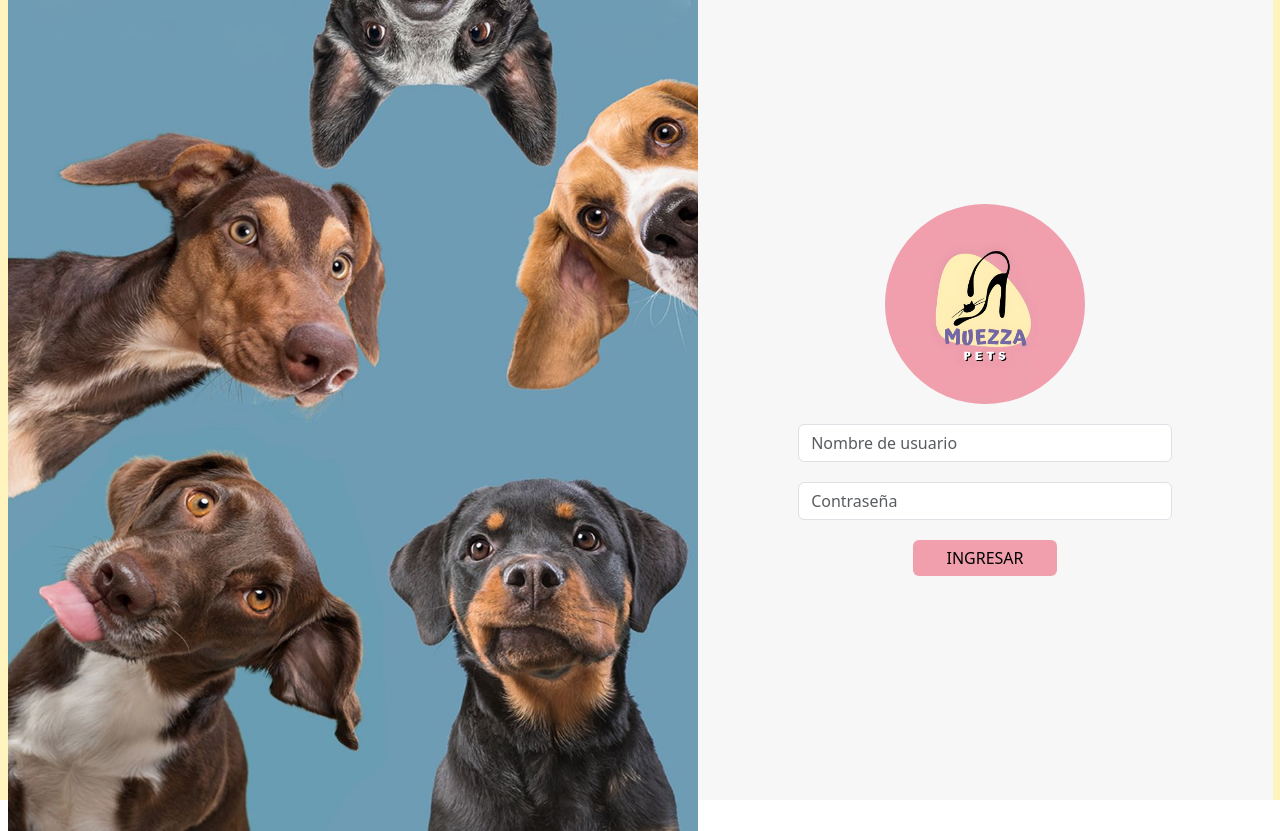
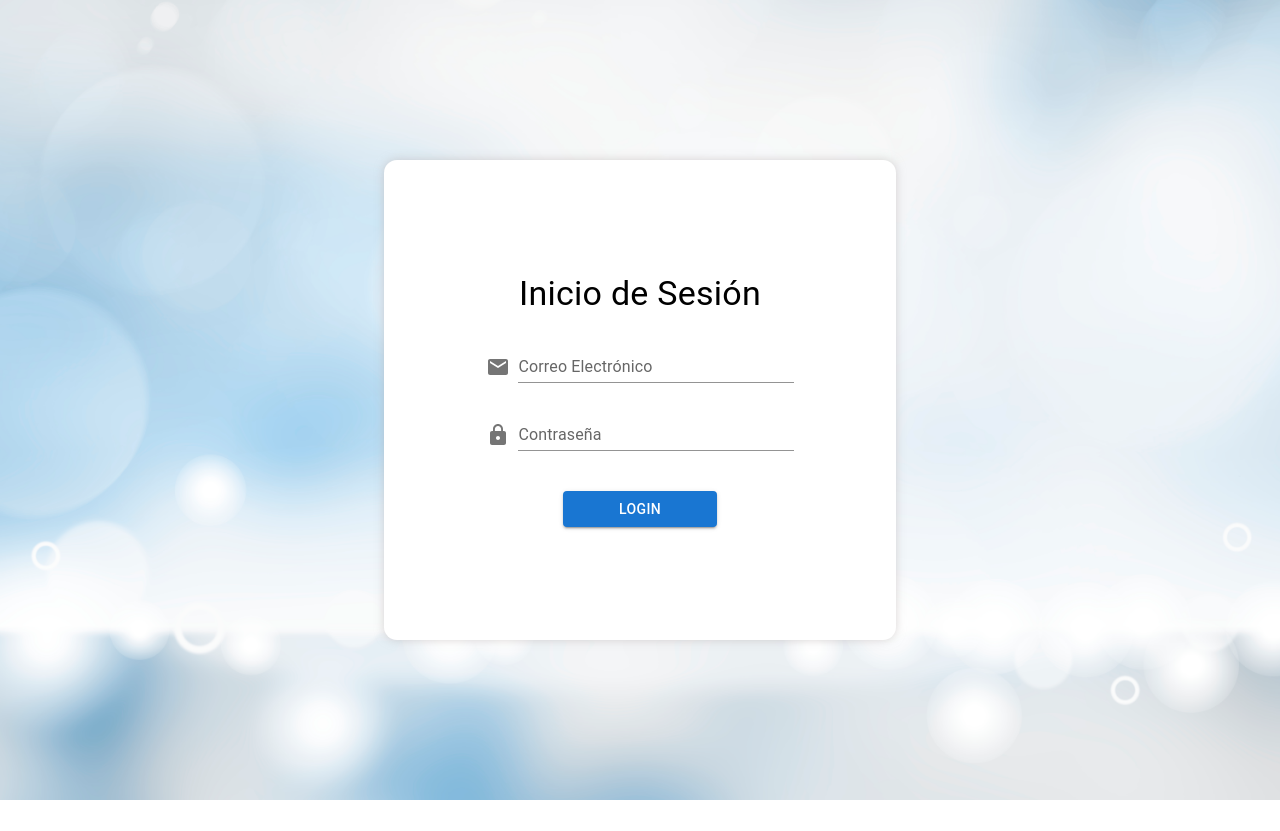
Before and after one commit to pavas0921/petshop-frontend, a React (Vite) app: page /login in a window 1280 px wide. After the commit the page ends 800 px from the top, so only its background shows below. Built offline with nearby package versions, Linux system fonts and the light colour scheme; a web font is replaced by a local one.

Commit message:
se implementa vista login

```diff
--- a/src/App.module.scss
+++ b/src/App.module.scss
@@ -6,17 +6,14 @@
 
 .div_main {
   width: 100%;
-  height: auto;
   display: flex;
   justify-content: center;
   align-items: center;
-  background-color: #fff4bd;
 
   @media (max-width: 820px) {
     width: 100%;
     display: flex;
     justify-content: center;
     align-items: center;
-    background-color: #fff4bd;
   }
 }
--- a/src/components/Login/LoginForm.jsx
+++ b/src/components/Login/LoginForm.jsx
@@ -1,6 +1,14 @@
 import React, { useEffect, useState } from "react";
-import { Form } from "react-bootstrap";
-import Button from "react-bootstrap/Button";
+import { Box, Typography } from "@mui/material";
+import Button from "@mui/material/Button";
+import LockIcon from "@mui/icons-material/Lock";
+import MailIcon from "@mui/icons-material/Mail";
+import Input from "@mui/material/Input";
+import InputLabel from "@mui/material/InputLabel";
+import InputAdornment from "@mui/material/InputAdornment";
+import FormControl from "@mui/material/FormControl";
+import TextField from "@mui/material/TextField";
+import AccountCircle from "@mui/icons-material/AccountCircle";
 import Image from "react-bootstrap/Image";
 import { useDispatch, useSelector } from "react-redux";
 import { useNavigate } from "react-router-dom";
@@ -9,13 +17,13 @@ import Logo from "../../assets/logo.jpg";
 import { Login, selectLoginState } from "../../features/login/loginSlice";
 import { AlertMessage } from "../Alert";
 import { Loader } from "../Loader";
-import "./styles.css";
+import styles from "./loginForm.module.scss";
 
 //Todo: Implementar el formulario de login - https://github.com/pavas0921/favs-frontend/blob/main/src/components/LoginForm/LoginForm.jsx
 
 const LoginForm = () => {
   const [credentials, setCredentials] = useState({
-    username: "",
+    email: "",
     password: "",
   });
   const navigate = useNavigate();
@@ -23,15 +31,16 @@ const LoginForm = () => {
   const loginData = useSelector(selectLoginState);
   const { user } = loginData;
   const { data } = user;
-  const token = data?.token;
+  const { token } = data || "";
   const loading = loginData.loading;
 
   useEffect(() => {
-    console.log(loginData);
-    if (token) {
+    console.log(loading);
+    if (token && !loading) {
+      sessionStorage.setItem("token");
       goToFavs();
     }
-  }, [loginData, token, data]);
+  }, [token]);
 
   const handleSubmit = (e) => {
     e.preventDefault();
@@ -47,96 +56,48 @@ const LoginForm = () => {
   };
 
   const goToFavs = () => {
-    navigate("/");
+    navigate("/new-sale");
   };
 
   return (
-    <div className="login-form">
-      <div className="login-form-left">
-        <Image className="img-form" src={Img} />
-      </div>
-      <div className="login-form-right">
-        <div className="form-container">
-          <div>
-            <Image
-              style={{ width: "200px", height: "200px", marginBottom: "20px" }}
-              src={Logo}
-              roundedCircle
+    <Box className={styles.box_main}>
+      <Box className={styles.box_form}>
+        <Box className={styles.box_title}>
+          <Typography variant="h4" color="initial">
+            Inicio de Sesión
+          </Typography>
+        </Box>
+        <form className={styles.form} onSubmit={handleSubmit}>
+          <Box className={styles.box_input}>
+            <MailIcon sx={{ color: "action.active", mr: 1, my: 0.5 }} />
+            <TextField
+              className={styles.textField}
+              label="Correo Electrónico"
+              variant="standard"
+              type="email"
+              onChange={handleInputChange}
+              name="email"
             />
-          </div>
-          <Form
-            onSubmit={handleSubmit}
-            style={{
-              width: "100%",
-              display: "flex",
-              justifyContent: "center",
-              alignItems: "center",
-              flexDirection: "column",
-            }}
-          >
-            <Form.Group
-              controlId="loginForm.email"
-              style={{
-                width: "65%",
-                marginBottom: "20px",
-              }}
-            >
-              <Form.Control
-                type="text"
-                placeholder="Nombre de usuario"
-                name="username"
-                value={credentials.email}
-                onChange={handleInputChange}
-              />
-            </Form.Group>
-            <Form.Group
-              controlId="loginForm.password"
-              style={{
-                width: "65%",
-                marginBottom: "20px",
-              }}
-            >
-              <Form.Control
-                type="password"
-                placeholder="Contraseña"
-                name="password"
-                value={credentials.password}
-                onChange={handleInputChange}
-              />
-            </Form.Group>
-            <Form.Group
-              controlId="loginForm.button"
-              style={{
-                width: "100%",
-                display: "flex",
-                justifyContent: "center",
-                alignItems: "center",
-                flexDirection: "column",
-              }}
-            >
-              <Button
-                variant="primary"
-                style={{
-                  backgroundColor: "#f19fad",
-                  border: "none",
-                  width: "25%",
-                  color: "black",
-                  marginBottom: "20px",
-                }}
-                type="submit"
-              >
-                INGRESAR
-              </Button>
-              {user && user.error && user.message && (
-                <AlertMessage variant="warning" message={user.message} />
-              )}
-
-              {loading && <Loader />}
-            </Form.Group>
-          </Form>
-        </div>
-      </div>
-    </div>
+          </Box>
+          <Box className={styles.box_input}>
+            <LockIcon sx={{ color: "action.active", mr: 1, my: 0.5 }} />
+            <TextField
+              className={styles.textField}
+              label="Contraseña"
+              variant="standard"
+              type="password"
+              onChange={handleInputChange}
+              name="password"
+            />
+          </Box>
+          <Box className={styles.box_button}>
+            <Button sx={{ width: "30%" }} variant="contained" type="submit">
+              Login
+            </Button>
+          </Box>
+        </form>
+      </Box>
+    </Box>
   );
 };
 
--- /dev/null
+++ b/src/components/Login/loginForm.module.scss
@@ -0,0 +1,61 @@
+* {
+  margin: 0;
+  padding: 0;
+  box-sizing: border-box;
+}
+
+.box_main {
+  width: 100%;
+  height: 100vh;
+  display: flex;
+  justify-content: center;
+  align-items: center;
+  background: url("../../assets/background.jpg") center center no-repeat;
+  background-size: cover;
+
+  .box_form {
+    width: 40%;
+    height: 60%;
+    display: flex;
+    justify-content: center;
+    align-items: center;
+    flex-direction: column;
+    background-color: white;
+    border-radius: 13px;
+    box-shadow: 0px 0px 10px rgba(179, 171, 171, 0.5); /* Sombra */
+
+    .form {
+      width: 100%;
+      display: flex;
+      justify-content: center;
+      align-items: center;
+      flex-direction: column;
+    }
+
+    .box_title {
+      width: 100%;
+      display: flex;
+      justify-content: center;
+      align-items: center;
+      margin-bottom: 20px;
+    }
+
+    .box_input {
+      width: 60%;
+      display: flex;
+      align-items: flex-end;
+      margin-bottom: 20px;
+
+      .textField {
+        width: 100%;
+      }
+    }
+
+    .box_button {
+      width: 100%;
+      display: flex;
+      justify-content: center;
+      margin-top: 20px;
+    }
+  }
+}
--- a/src/components/Login/styles.css
+++ /dev/null
@@ -1,55 +0,0 @@
-* {
-  margin: 0;
-  padding: 0;
-  box-sizing: border-box;
-}
-
-.login-form {
-  width: 100%;
-  height: 100vh;
-  display: flex;
-  justify-content: center;
-  align-items: center;
-}
-
-.login-form-left {
-  width: 60%; /* Utilizamos 50% para que ocupen el mismo espacio en pantallas más grandes */
-  height: 100vh;
-  display: flex;
-  justify-content: center;
-  align-items: center;
-}
-.login-form-right {
-  width: 50%; /* Utilizamos 50% para que ocupen el mismo espacio en pantallas más grandes */
-  height: 100vh;
-  display: flex;
-  justify-content: center;
-  align-items: center;
-  background-color: #f7f7f7;
-
-}
-
-.img-form {
-  width: 100%;
-  max-width: 100%; /* Establecemos un ancho máximo para la imagen */
-}
-
-.form-container {
-  width: 100%;
-  display: flex;
-  justify-content: center;
-  align-items: center;
-  flex-direction: column;
-}
-
-/* Media query para pantallas más pequeñas, por ejemplo, tablets y dispositivos móviles */
-@media screen and (max-width: 768px) {
-  .login-form {
-    flex-direction: column; /* Cambiamos la dirección del flexbox para apilar los elementos verticalmente */
-  }
-
-  .login-form-left,
-  .login-form-right {
-    width: 100%; /* Hacemos que ocupen todo el ancho en pantallas más pequeñas */
-  }
-}
--- a/src/pages/Login.jsx
+++ /dev/null
@@ -1,12 +0,0 @@
-import React from "react";
-import { LoginForm } from "../components/Login";
-
-const Login = () => {
-  return (
-    <div>
-      <LoginForm />
-    </div>
-  );
-};
-
-export default Login;
--- /dev/null
+++ b/src/pages/Login/Login.jsx
@@ -0,0 +1,13 @@
+import React from "react";
+import { LoginForm } from "../../components/Login";
+import styles from "./login.module.scss";
+
+const Login = () => {
+  return (
+    <div className={styles.div_main}>
+      <LoginForm />
+    </div>
+  );
+};
+
+export default Login;
--- /dev/null
+++ b/src/pages/Login/index.js
@@ -0,0 +1,3 @@
+import Login from "./Login";
+
+export { Login };
--- /dev/null
+++ b/src/pages/Login/login.module.scss
@@ -0,0 +1,7 @@
+.div_main {
+  width: 100%;
+  height: 100vh;
+  display: flex;
+  justify-content: center;
+  align-items: center;
+}
--- a/src/pages/index.js
+++ b/src/pages/index.js
@@ -1,4 +1,3 @@
-import Login from "./Login";
 import Navbar from "./Navbar";
 
-export { Login, Navbar };
+export { Navbar };
--- a/src/router/index.jsx
+++ b/src/router/index.jsx
@@ -1,5 +1,5 @@
 import { RouterProvider, createBrowserRouter } from "react-router-dom";
-import { Login } from "../pages/";
+import { Login } from "../pages/Login";
 import { Dashboard } from "../pages/Dashboard";
 import { DetalleProducto } from "../pages/DetalleProducto";
 import { RegistroProductos, VerProductos } from "../pages/Productos";
@@ -13,7 +13,7 @@ const router = createBrowserRouter([
   },
   {
     path: "/",
-    element: <Dashboard />,
+    element: <Login />,
     errorElement: <div> Hubo un error!!</div>,
   },
   {
```
Also changed, not shown: src/assets/background.jpg (added).
